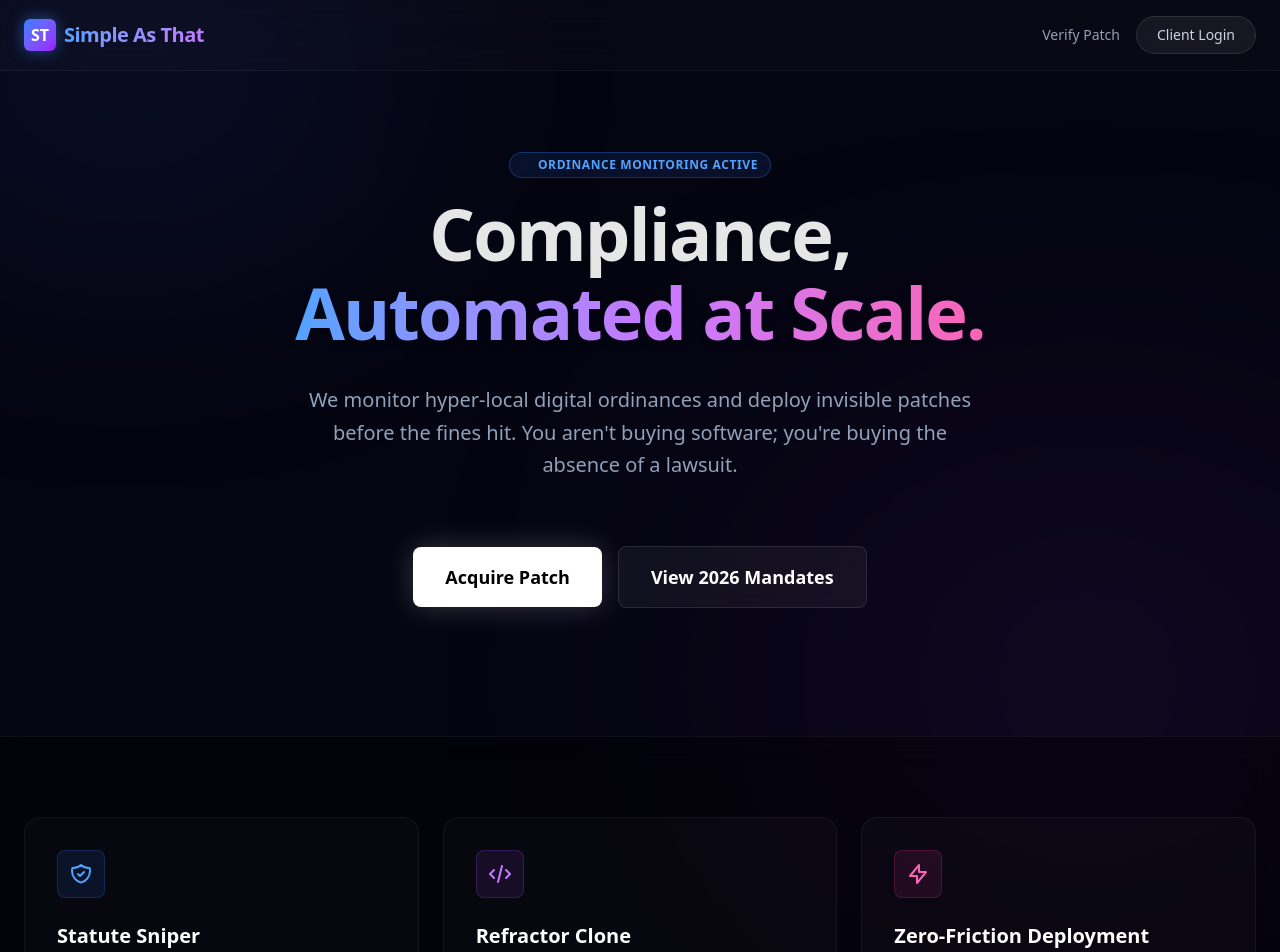
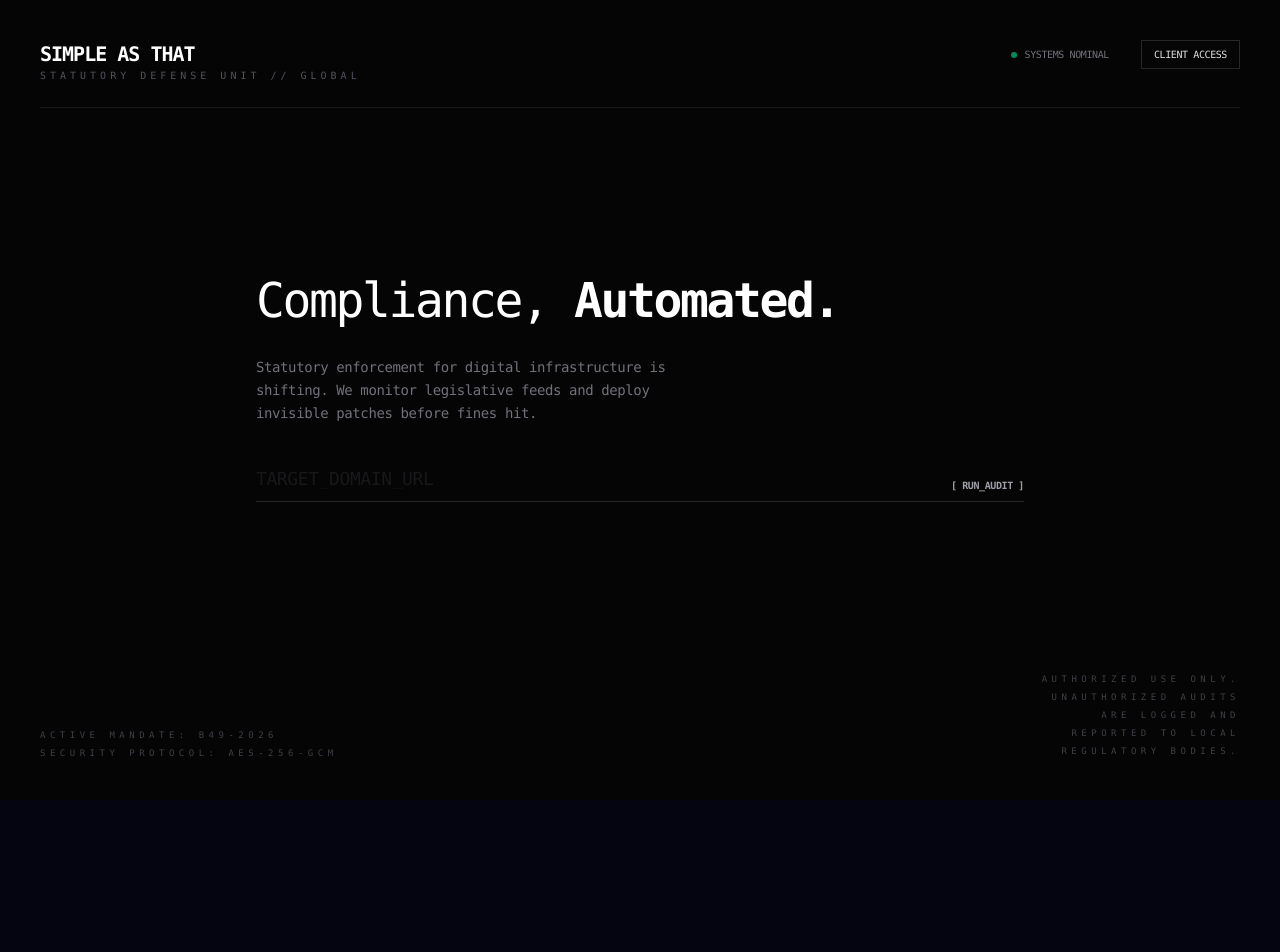
Before and after one commit to cybergod-duck/simple-as-that-lab, a Next.js app in the folder web/: page / in a window 1280 px wide. Shown: the top 952 px of the page. After the commit the page ends 800 px from the top, so only its background shows below. Built offline with nearby package versions, Linux system fonts and the light colour scheme.

Commit message:
feat: refactored homepage to Active Scanner terminal UI

```diff
--- a/web/app/page.tsx
+++ b/web/app/page.tsx
@@ -1,178 +1,116 @@
-import Link from 'next/link';
+'use client'
+import { useState } from 'react'
 
-// Helper to determine threat text based on the dynamic state parameter
-function getThreatData(stateParam?: string | string[]) {
-  const defaultData = {
-    title: "Ordinance Monitoring Active",
-    subtitle: "Automated at Scale.",
-    description: "We monitor hyper-local digital ordinances and deploy invisible patches before the fines hit. You aren't buying software; you're buying the absence of a lawsuit.",
-    alertPulse: "bg-blue-500",
-    alertBg: "bg-blue-500/10",
-    alertText: "text-blue-400",
-    alertBorder: "border-blue-500/30"
-  };
+export default function AntigravityHome() {
+  const [url, setUrl] = useState('')
+  const [status, setStatus] = useState<'idle' | 'scanning' | 'failed'>('idle')
+  const [logs, setLogs] = useState<string[]>([])
 
-  if (!stateParam) return defaultData;
+  const scanMessages = [
+    "Initializing statutory audit...",
+    "Analyzing SSL/TLS handshake...",
+    "Querying local ordinance database...",
+    "Checking security header alignment...",
+    "Verifying 2026 mandate compliance...",
+    "CRITICAL: Missing required regulatory headers.",
+    "CRITICAL: Non-compliant encryption found."
+  ]
 
-  const state = Array.isArray(stateParam) ? stateParam[0].toUpperCase() : stateParam.toUpperCase();
+  const runAudit = () => {
+    if (!url) return
+    setStatus('scanning')
+    setLogs([])
 
-  switch (state) {
-    case 'IN':
-      return {
-        ...defaultData,
-        title: "ACTIVE THREAT: Indiana ICDPA Violation",
-        subtitle: "$7,500 Risk Exposure.",
-        description: "Your infrastructure has been flagged for non-compliance under the Indiana Consumer Data Protection Act. Deploy the STAT-2026-PATCH-V1 before the cure period expires.",
-        alertPulse: "bg-red-500",
-        alertBg: "bg-red-500/10",
-        alertText: "text-red-400",
-        alertBorder: "border-red-500/30"
-      };
-    case 'RI':
-      return {
-        ...defaultData,
-        title: "IMMEDIATE PENALTY: Rhode Island RIDPA",
-        subtitle: "$10,000 Active Fine.",
-        description: "Rhode Island law (RIDPA) has no cure period. Non-compliance is subject to immediate $10,000 penalties. Secure your license instantly to lock down your footer.",
-        alertPulse: "bg-red-500",
-        alertBg: "bg-red-500/10",
-        alertText: "text-red-400",
-        alertBorder: "border-red-500/30"
-      };
-    case 'MN':
-      return {
-        ...defaultData,
-        title: "GRACE PERIOD EXPIRED: Minnesota MCDPA",
-        subtitle: "$7,500 Fines Active.",
-        description: "The 30-day statutory grace period for Minnesota (MCDPA) expired Jan 31, 2026. Implement the patch now to halt further legal action.",
-        alertPulse: "bg-red-500",
-        alertBg: "bg-red-500/10",
-        alertText: "text-red-400",
-        alertBorder: "border-red-500/30"
-      };
-    default:
-      return defaultData;
+    // Cycle through logs to build tension
+    scanMessages.forEach((msg, i) => {
+      setTimeout(() => {
+        setLogs(prev => [...prev, `> ${msg}`])
+        if (i === scanMessages.length - 1) setStatus('failed')
+      }, i * 800)
+    })
   }
-}
-
-export default function Home({
-  searchParams,
-}: {
-  searchParams: { [key: string]: string | string[] | undefined };
-}) {
-  const threatData = getThreatData(searchParams?.state);
 
   return (
-    <main className="min-h-screen bg-[#050511] overflow-hidden font-sans text-slate-300">
-      {/* Dynamic Background */}
-      <div className="fixed top-0 left-0 w-full h-full z-0 pointer-events-none">
-        <div className="absolute top-[-10%] left-[-10%] w-[40%] h-[40%] bg-blue-900/20 rounded-full blur-[120px] mix-blend-screen animate-pulse filter"></div>
-        <div className="absolute bottom-[-10%] right-[-10%] w-[50%] h-[50%] bg-purple-900/20 rounded-full blur-[150px] mix-blend-screen animate-pulse filter" style={{ animationDelay: '2s' }}></div>
-      </div>
+    <main className="h-screen w-full bg-[#050505] text-[#e0e0e0] flex flex-col p-10 overflow-hidden font-mono tracking-tight">
+      {/* 1. TOP NAV - Institutional Branding */}
+      <nav className="flex justify-between items-start w-full border-b border-zinc-900 pb-6">
+        <div className="flex flex-col">
+          <span className="text-xl font-bold tracking-tighter text-white">SIMPLE AS THAT</span>
+          <span className="text-[10px] text-zinc-600 tracking-[0.4em] uppercase">Statutory Defense Unit // Global</span>
+        </div>
+        <div className="flex gap-8 items-center">
+          <div className="flex items-center gap-2">
+            <span className="h-1.5 w-1.5 rounded-full bg-emerald-500 animate-pulse"></span>
+            <span className="text-[10px] text-zinc-500 uppercase">Systems Nominal</span>
+          </div>
+          <a href="/login" className="text-[10px] border border-zinc-800 px-3 py-1.5 hover:bg-white hover:text-black transition uppercase">Client Access</a>
+        </div>
+      </nav>
 
-      {/* Content wrapper */}
-      <div className="relative z-10 flex flex-col min-h-screen">
-
-        {/* Navigation */}
-        <nav className="border-b border-white/5 bg-white/[0.02] backdrop-blur-xl">
-          <div className="max-w-7xl mx-auto px-6 py-4 flex justify-between items-center">
-            <div className="flex items-center gap-2">
-              <div className="w-8 h-8 rounded-md bg-gradient-to-br from-blue-500 to-purple-600 flex items-center justify-center font-bold text-white shadow-[0_0_15px_rgba(59,130,246,0.5)]">
-                ST
-              </div>
-              <span className="text-xl font-bold bg-clip-text text-transparent bg-gradient-to-r from-blue-400 to-purple-400 tracking-tight">
-                Simple As That
-              </span>
-            </div>
-            <div className="flex gap-4 items-center">
-              <Link href={`/success${searchParams?.state ? `?state=${searchParams.state}` : ''}`} className="text-sm font-medium text-slate-400 hover:text-white transition-colors">
-                Verify Patch
-              </Link>
-              <button className="px-5 py-2 rounded-full border border-white/10 bg-white/5 hover:bg-white/10 text-sm font-medium transition-all backdrop-blur-md">
-                Client Login
+      {/* 2. THE CORE - No Scroll Logic */}
+      <div className="flex-grow flex flex-col justify-center max-w-3xl mx-auto w-full">
+        {status === 'idle' && (
+          <div className="space-y-8 animate-in fade-in slide-in-from-bottom-4 duration-700">
+            <h1 className="text-5xl font-light tracking-tighter text-white">
+              Compliance, <span className="font-bold">Automated.</span>
+            </h1>
+            <p className="text-zinc-500 text-sm leading-relaxed max-w-md">
+              Statutory enforcement for digital infrastructure is shifting. We monitor legislative feeds and deploy invisible patches before fines hit.
+            </p>
+            <div className="relative border-b border-zinc-800 focus-within:border-white transition-colors py-2">
+              <input
+                type="text"
+                value={url}
+                onChange={(e) => setUrl(e.target.value.toLowerCase())}
+                onKeyDown={(e) => e.key === 'Enter' && runAudit()}
+                placeholder="TARGET_DOMAIN_URL"
+                className="bg-transparent w-full outline-none text-lg uppercase placeholder:text-zinc-900"
+              />
+              <button
+                onClick={runAudit}
+                className="absolute right-0 bottom-2 text-[10px] font-bold text-zinc-400 hover:text-white transition"
+              >
+                [ RUN_AUDIT ]
               </button>
             </div>
           </div>
-        </nav>
+        )}
 
-        {/* Hero Section */}
-        <div className="flex-1 flex items-center justify-center px-6 py-20 pb-32">
-          <div className="max-w-4xl mx-auto text-center space-y-8">
-
-            <div className={`inline-flex items-center gap-2 px-3 py-1 rounded-full border ${threatData.alertBorder} ${threatData.alertBg} ${threatData.alertText} text-xs font-semibold uppercase tracking-wider mb-4 animate-fade-in`}>
-              <span className={`w-2 h-2 rounded-full ${threatData.alertPulse} animate-ping`}></span>
-              {threatData.title}
+        {(status === 'scanning' || status === 'failed') && (
+          <div className="space-y-4">
+            <div className="bg-zinc-950 border border-zinc-900 p-6 min-h-[200px] font-mono text-xs space-y-2">
+              {logs.map((log, i) => (
+                <p key={i} className={log.includes('CRITICAL') ? 'text-red-500' : 'text-zinc-400'}>{log}</p>
+              ))}
+              {status === 'scanning' && <span className="inline-block h-4 w-2 bg-white animate-bounce ml-1"></span>}
             </div>
 
-            <h1 className="text-5xl md:text-7xl font-extrabold text-white tracking-tight leading-[1.1]">
-              <span className="block opacity-90">Compliance,</span>
-              <span className="bg-clip-text text-transparent bg-gradient-to-r from-blue-400 via-purple-400 to-pink-400 drop-shadow-lg">{threatData.subtitle}</span>
-            </h1>
+            {status === 'failed' && (
+              <div className="pt-6 animate-in zoom-in-95 duration-500 flex flex-col items-center text-center">
+                <p className="text-red-500 font-bold mb-4 tracking-[0.2em] uppercase text-sm">Action Required: Statutory Patch v2026.04 missing.</p>
+                <a
+                  href="https://buy.stripe.com/00wdR31uZ9KAa8yao71kA00"
+                  className="bg-white text-black px-12 py-4 font-bold text-sm hover:bg-zinc-200 transition uppercase tracking-widest"
+                >
+                  Acquire Patch — $49
+                </a>
+                <p className="mt-4 text-[10px] text-zinc-600 italic">Estimated daily fine for non-compliance: $2,500.00 USD</p>
+              </div>
+            )}
+          </div>
+        )}
+      </div>
 
-            <p className="text-lg md:text-xl text-slate-400 max-w-2xl mx-auto font-light leading-relaxed">
-              {threatData.description}
-            </p>
-
-            <div className="flex flex-col sm:flex-row items-center justify-center gap-4 pt-8">
-              <a href={`/success${searchParams?.state ? `?state=${searchParams.state}` : ''}`} className="w-full sm:w-auto px-8 py-4 rounded-lg bg-white text-black font-bold text-lg hover:bg-slate-200 transition-all shadow-[0_0_30px_rgba(255,255,255,0.2)] hover:shadow-[0_0_40px_rgba(255,255,255,0.4)] hover:-translate-y-1 block text-center">
-                Acquire Patch
-              </a>
-              <button className="w-full sm:w-auto px-8 py-4 rounded-lg border border-white/10 bg-white/5 text-white font-bold text-lg hover:bg-white/10 transition-all backdrop-blur-md">
-                View 2026 Mandates
-              </button>
-            </div>
-          </div>
+      {/* 3. FOOTER - Minimalist Data */}
+      <footer className="flex justify-between items-end text-[9px] text-zinc-700 uppercase tracking-[0.5em] mt-auto">
+        <div className="flex flex-col gap-1">
+          <span>Active Mandate: B49-2026</span>
+          <span>Security Protocol: AES-256-GCM</span>
         </div>
-
-        {/* Features Grid */}
-        <div className="border-t border-white/5 bg-black/40 backdrop-blur-lg pb-24">
-          <div className="max-w-7xl mx-auto px-6 py-20">
-            <div className="grid grid-cols-1 md:grid-cols-3 gap-6">
-
-              {/* Feature 1 */}
-              <div className="p-8 rounded-2xl border border-white/5 bg-white/[0.02] hover:bg-white/[0.04] transition-colors group">
-                <div className="w-12 h-12 rounded-lg bg-blue-500/10 border border-blue-500/20 flex items-center justify-center mb-6 group-hover:scale-110 transition-transform">
-                  <svg className="w-6 h-6 text-blue-400" fill="none" viewBox="0 0 24 24" stroke="currentColor">
-                    <path strokeLinecap="round" strokeLinejoin="round" strokeWidth={2} d="M9 12l2 2 4-4m5.618-4.016A11.955 11.955 0 0112 2.944a11.955 11.955 0 01-8.618 3.04A12.02 12.02 0 003 9c0 5.591 3.824 10.29 9 11.622 5.176-1.332 9-6.03 9-11.622 0-1.042-.133-2.052-.382-3.016z" />
-                  </svg>
-                </div>
-                <h3 className="text-xl font-bold text-white mb-3">Statute Sniper</h3>
-                <p className="text-sm text-slate-400 leading-relaxed">
-                  Real-time monitoring of global legislative feeds. We identify enforcement dates and fine schedules the moment a law passes.
-                </p>
-              </div>
-
-              {/* Feature 2 */}
-              <div className="p-8 rounded-2xl border border-white/5 bg-white/[0.02] hover:bg-white/[0.04] transition-colors group">
-                <div className="w-12 h-12 rounded-lg bg-purple-500/10 border border-purple-500/20 flex items-center justify-center mb-6 group-hover:scale-110 transition-transform">
-                  <svg className="w-6 h-6 text-purple-400" fill="none" viewBox="0 0 24 24" stroke="currentColor">
-                    <path strokeLinecap="round" strokeLinejoin="round" strokeWidth={2} d="M10 20l4-16m4 4l4 4-4 4M6 16l-4-4 4-4" />
-                  </svg>
-                </div>
-                <h3 className="text-xl font-bold text-white mb-3">Refractor Clone</h3>
-                <p className="text-sm text-slate-400 leading-relaxed">
-                  Instant generation of lightweight, invisible code modules that bring your site into 99% alignment with new laws via a single script tag.
-                </p>
-              </div>
-
-              {/* Feature 3 */}
-              <div className="p-8 rounded-2xl border border-white/5 bg-white/[0.02] hover:bg-white/[0.04] transition-colors group">
-                <div className="w-12 h-12 rounded-lg bg-pink-500/10 border border-pink-500/20 flex items-center justify-center mb-6 group-hover:scale-110 transition-transform">
-                  <svg className="w-6 h-6 text-pink-400" fill="none" viewBox="0 0 24 24" stroke="currentColor">
-                    <path strokeLinecap="round" strokeLinejoin="round" strokeWidth={2} d="M13 10V3L4 14h7v7l9-11h-7z" />
-                  </svg>
-                </div>
-                <h3 className="text-xl font-bold text-white mb-3">Zero-Friction Deployment</h3>
-                <p className="text-sm text-slate-400 leading-relaxed">
-                  No complex integrations. No weekly meetings. Drop our proprietary modules into your global footer and eliminate regulatory risk immediately.
-                </p>
-              </div>
-
-            </div>
-          </div>
+        <div className="max-w-[200px] text-right leading-loose">
+          Authorized use only. Unauthorized audits are logged and reported to local regulatory bodies.
         </div>
-
-      </div>
+      </footer>
     </main>
-  );
+  )
 }
```
